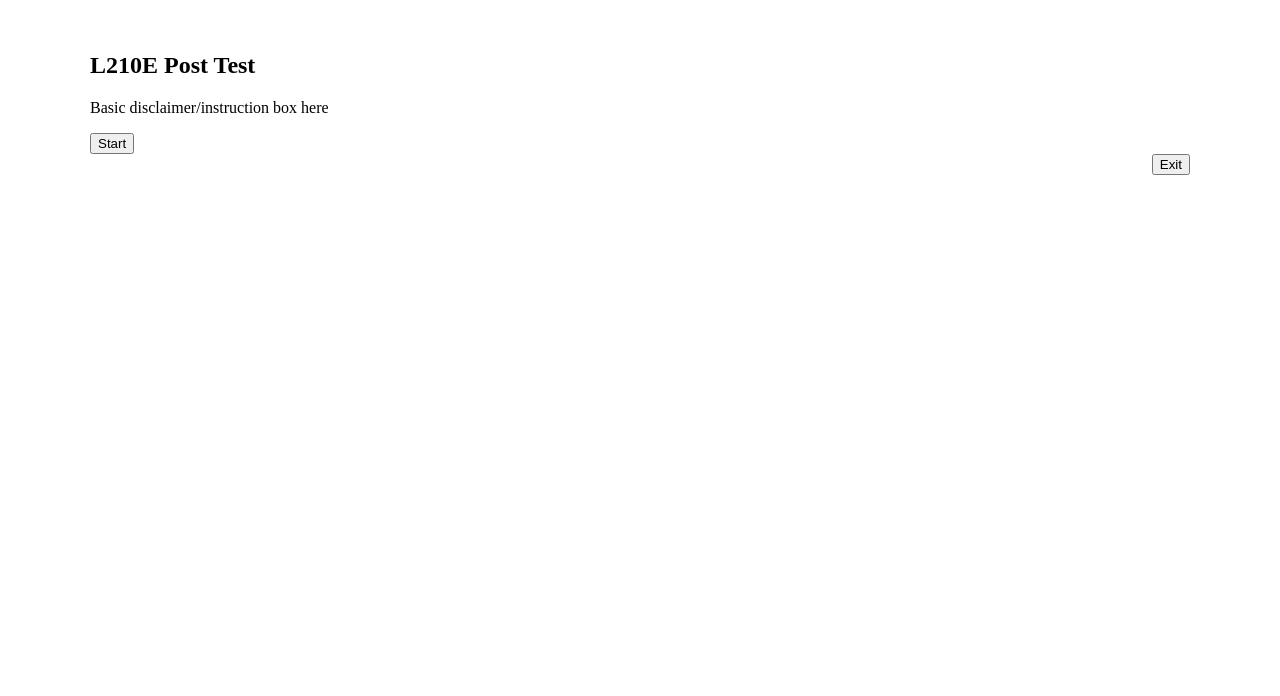
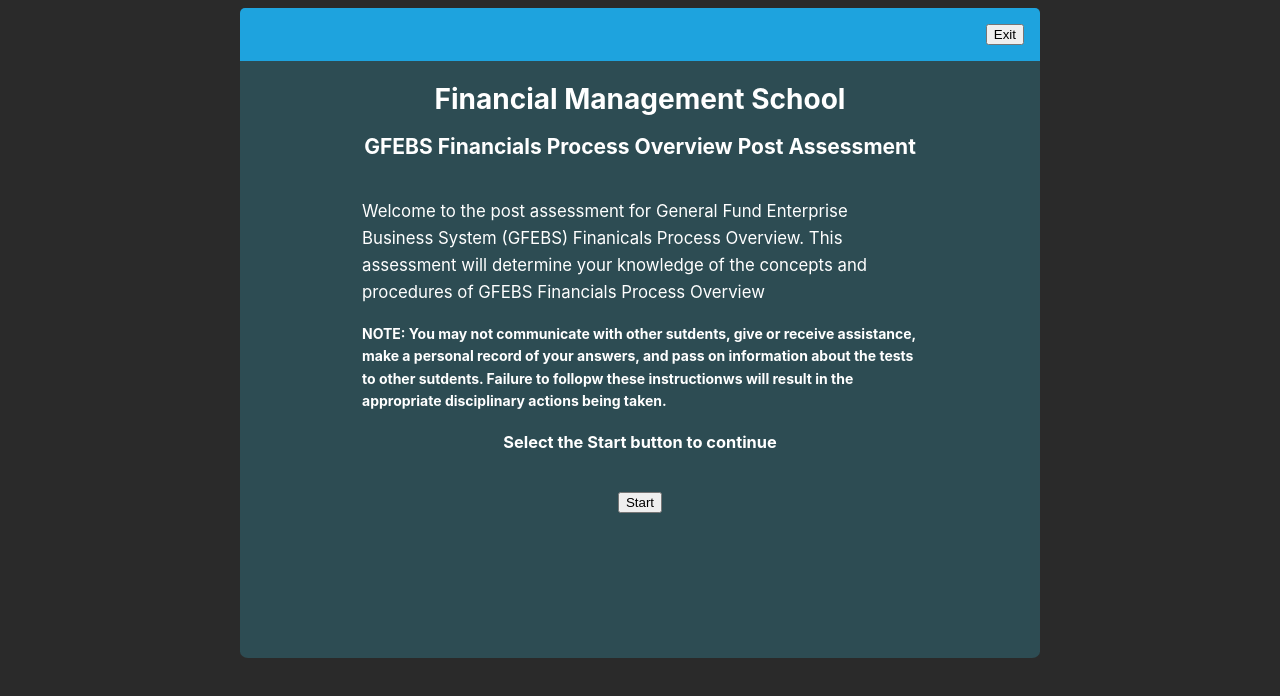
Before and after one commit to riceconfetti/GFEBS-PostTest, a plain HTML site: page scorm/index.html in a window 1280 px wide. Drawn offline with Linux system fonts and the light colour scheme.

Commit message:
CSS changes

```diff
--- a/scorm/assets/main.js
+++ b/scorm/assets/main.js
@@ -38,7 +38,7 @@ function handleNavClick(input) {
 }
 
 function runTest() {
-    document.getElementById("header").style.display = "none";
+    document.getElementById("disclaimer").style.display = "none";
     renderTest();
 }
 
@@ -48,19 +48,16 @@ function renderNav() {
             document.getElementById("next").classList.add('show');
             document.getElementById("prev").classList.remove('show');
             document.getElementById("submit").classList.remove('show');
-            document.getElementById("exit").classList.add('show');
             break;
         case 0:
             document.getElementById("next").classList.add('show');
             document.getElementById("prev").classList.add('show');
             document.getElementById("submit").classList.remove('show');
-            document.getElementById("exit").classList.add('show');
             break;
         case 1:
             document.getElementById("next").classList.remove('show');
             document.getElementById("prev").classList.add('show');
             document.getElementById("submit").classList.add('show');
-            document.getElementById("exit").classList.remove('show');
             break;
     }
 
--- a/scorm/assets/stylesheet.css
+++ b/scorm/assets/stylesheet.css
@@ -1,12 +1,62 @@
 body {
-    max-width: 1100px;
-    margin: auto;
-    padding: 2em;
+    min-height: 100vh;
+    color: rgb(255, 255, 255);
+    background: rgb(42 42 42);
+    transition: color 0.5s, background-color 0.5s;
+    line-height: 1.6;
+    font-family: Inter, -apple-system, BlinkMacSystemFont, 'Segoe UI', Roboto, Oxygen, Ubuntu,
+        Cantarell, 'Fira Sans', 'Droid Sans', 'Helvetica Neue', sans-serif;
+    font-size: 14px;
+    text-rendering: optimizeLegibility;
+    -webkit-font-smoothing: antialiased;
+    -moz-osx-font-smoothing: grayscale;
 }
 
-nav {
-    width:100%;
+.boxed {
+    width: 800px;
+    height: 650px;
+    background-color: rgb(45 76 83);
+    display: flex;
+    margin: auto;
+    border-radius: 1%;
+    flex-direction: column;
+}
+
+.homeTitle {
+    display: flex;
+    justify-content: center;
+    flex-direction: column;
+    align-items: center;
+}
+
+h2 {
+    font-weight: bold;
+    margin: 1%;
+}
+
+h1 {
+    font-weight: bold;
+    margin-bottom: 0%;
+    margin: 2% 2% 0% 2%;
+}
+
+.testHeader {
     text-align: right;
+    height: 50px;
+    background-color: rgb(30 163 222);
+    height: 30px;
+    display: flex;
+    align-items: center;
+    justify-content: flex-end;
+    padding: 2%;
+    border-top-left-radius: 5px;
+    border-top-right-radius: 5px;
+}
+
+section {
+    margin-top: 2em;
+    padding: 1em 3em;
+    height:  50%;
 }
 
 .options {
@@ -15,9 +65,26 @@ nav {
 }
 
 .nav-btn {
-    display:none;
+    display: none;
 }
 
 .show {
-   display:inline;
+    display: inline;
 }
+
+#nav {
+    text-align: right;
+    margin-right: 2em;
+}
+
+#disclaimer {
+    display: flex;
+    justify-content: center;
+    flex-direction: column;
+    margin: 1% 10%;
+    align-items: center;
+}
+
+#disclaimer p {
+    font-size: 1.2em;
+}
--- a/scorm/index.html
+++ b/scorm/index.html
@@ -1,23 +1,40 @@
 <!DOCTYPE html>
 <html lang="en">
+
 <head>
     <meta charset="UTF-8">
-    <meta http-equiv="X-UA-Compatible" content="IE=edge">
-    <meta name="viewport" content="width=device-width, initial-scale=1.0">
+    <meta http-equiv="X-UA-Compatible"
+          content="IE=edge">
+    <meta name="viewport"
+          content="width=device-width, initial-scale=1.0">
 
-    <link href="./assets/stylesheet.css" rel="stylesheet">
-    <script defer src="./assets/main.js"></script>
+    <link href="./assets/stylesheet.css"
+          rel="stylesheet">
+    <script defer
+            src="./assets/main.js"></script>
 
     <script src="./assets/APIWrapper.js"></script>
     <script src="./assets/scormJS.js"></script>
     <script src="./assets/assessment.js"></script>
 
-    <title>L210E Post Test</title>
+    <title>GFEBS Financial Process Overview Post Assessment</title>
 </head>
+
 <body onload="Initialize()">
-    <section id="header">
-        <h1>L210E Post Test</h1>
-        <p>Basic disclaimer/instruction box here</p>
+    <main class="boxed">
+        <nav class="testHeader">
+            <button class="nav-btn show"
+                    id="exit"
+                    onclick="handleNavClick('exit')">Exit</button>
+        </nav>
+        <div class="homeTitle">
+            <h1>Financial Management School</h1>
+            <h2>GFEBS Financials Process Overview Post Assessment</h2>
+        </div>
+        <section id="disclaimer">
+            <p>Welcome to the post assessment for General Fund Enterprise Business System (GFEBS) Finanicals Process Overview. This assessment will determine your knowledge of the concepts and procedures of GFEBS Financials Process Overview</p>
+            <strong>NOTE: You may not communicate with other sutdents, give or receive assistance, make a personal record of your answers, and pass on information about the tests to other sutdents. Failure to follopw these instructionws will result in the appropriate disciplinary actions being taken.</strong>
+            <h3>Select the Start button to continue<h3>
             <button onclick="runTest()">Start</button>
         </section>
 
@@ -26,10 +43,17 @@
         </section>
 
         <nav id="nav">
-        <button class ="nav-btn" id="prev" onclick="handleNavClick('prev')">Previous</button>
-        <button class ="nav-btn" id="next" onclick="handleNavClick('next')">Next</button>
-        <button class ="nav-btn" id="submit" onclick="handleNavClick('submit')">Submit</button>
-        <button class ="nav-btn show" id="exit" onclick="handleNavClick('exit')">Exit</button>
+            <button class="nav-btn"
+                    id="prev"
+                    onclick="handleNavClick('prev')">Previous</button>
+            <button class="nav-btn"
+                    id="next"
+                    onclick="handleNavClick('next')">Next</button>
+            <button class="nav-btn"
+                    id="submit"
+                    onclick="handleNavClick('submit')">Submit</button>
         </nav>
+
+    </main>
 </body>
 </html>
```
Also changed, not shown: 1 other file. Lines whose indentation alone changed are shown as unchanged.
